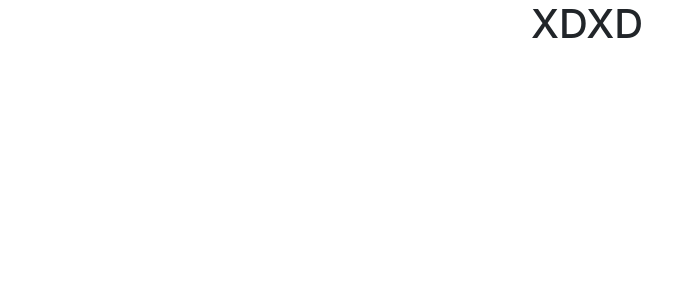
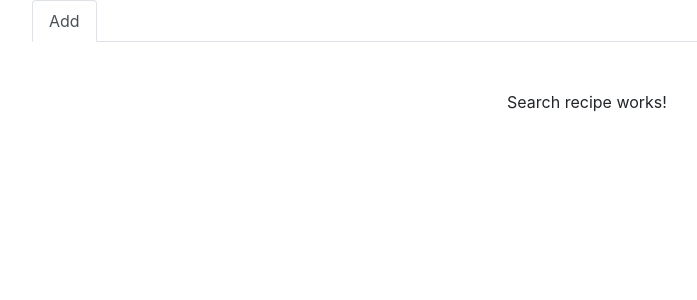
Before and after one commit to sg-developers/food-mixer, an Angular app in the folder frontend/: page /#/search in a window 1280 px wide. Shown: the top 300 px of the page, without its empty margins (53-750 px from the left). Built offline with nearby package versions, Linux system fonts and the light colour scheme.

Commit message:
[FM01] basic router added

```diff
--- a/frontend/src/app/app.component.html
+++ b/frontend/src/app/app.component.html
@@ -1,6 +1,4 @@
-<!--The content below is only a placeholder and can be replaced.-->
-<div style="text-align:center">
-  <h1>
-    XDXD
-  </h1>
+<div class="container">
+  <app-navigation-bar></app-navigation-bar>
+  <router-outlet></router-outlet>
 </div>
--- a/frontend/src/app/app.module.ts
+++ b/frontend/src/app/app.module.ts
@@ -1,16 +1,31 @@
 import { BrowserModule } from '@angular/platform-browser';
 import { NgModule } from '@angular/core';
-
+import { RouterModule, Routes} from '@angular/router';
 
 import { AppComponent } from './app.component';
+import { SearchRecipeComponent } from './search-recipe/search-recipe.component';
+import { NavigationBarComponent } from './navigation-bar/navigation-bar.component';
 
+const routesConfig: Routes = [
+  {path: '', redirectTo: 'search', pathMatch: 'full'},
+  {path: 'search', component: SearchRecipeComponent},
+  {path: '**', redirectTo: 'search', pathMatch: 'full'}
+];
+
+const routerModule = RouterModule.forRoot(routesConfig, {
+  enableTracing: true,
+  useHash: true
+});
 
 @NgModule({
   declarations: [
-    AppComponent
+    AppComponent,
+    SearchRecipeComponent,
+    NavigationBarComponent
   ],
   imports: [
-    BrowserModule
+    BrowserModule,
+    routerModule
   ],
   providers: [],
   bootstrap: [AppComponent]
--- /dev/null
+++ b/frontend/src/app/navigation-bar/navigation-bar.component.html
@@ -0,0 +1,7 @@
+<ul class="nav nav-tabs">
+  <li class="nav-item">
+    <a class="nav-link" routerLink="/search" routerLinkActive="active">Add</a>
+  </li>
+</ul>
+<br/>
+<br/>
--- /dev/null
+++ b/frontend/src/app/navigation-bar/navigation-bar.component.ts
@@ -0,0 +1,16 @@
+import { Component, OnInit, ViewEncapsulation } from '@angular/core';
+
+@Component({
+  selector: 'app-navigation-bar',
+  templateUrl: './navigation-bar.component.html',
+  styleUrls: ['./navigation-bar.component.css'],
+  encapsulation: ViewEncapsulation.None
+})
+export class NavigationBarComponent implements OnInit {
+
+  constructor() { }
+
+  ngOnInit() {
+  }
+
+}
--- /dev/null
+++ b/frontend/src/app/search-recipe/search-recipe.component.html
@@ -0,0 +1,5 @@
+<div style="text-align:center">
+  <p>
+    Search recipe works!
+  </p>
+</div>
--- /dev/null
+++ b/frontend/src/app/search-recipe/search-recipe.component.ts
@@ -0,0 +1,16 @@
+import { Component, OnInit, ViewEncapsulation } from '@angular/core';
+
+@Component({
+  selector: 'app-search-recipe',
+  templateUrl: './search-recipe.component.html',
+  styleUrls: ['./search-recipe.component.css'],
+  encapsulation: ViewEncapsulation.None
+})
+export class SearchRecipeComponent implements OnInit {
+
+  constructor() { }
+
+  ngOnInit() {
+  }
+
+}
```
Also changed, not shown: frontend/src/app/navigation-bar/navigation-bar.component.css (added), frontend/src/app/search-recipe/search-recipe.component.css (added), 1 other file (tests, documents, lock files or other folders).
